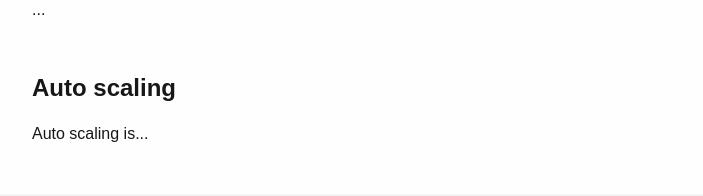
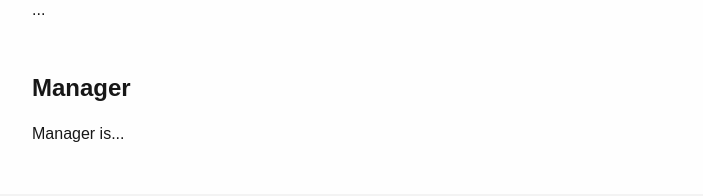
Before and after one commit to FXDROS/fogverse-documentation, a Next.js app: page /documentation in a window 1280 px wide. Shown: the part 11738-11934 px from the top of the page, without its empty margins (416-1119 px from the left). Built offline with nearby package versions, Linux system fonts and the light colour scheme.

Commit message:
feat: initiate manager documentation

```diff
--- a/src/components/pages/documentation/fogvere-advances/auto-scaling.tsx
+++ /dev/null
@@ -1,12 +0,0 @@
-const AutoScaling = () => {
-  return (
-    <div className="mt-12">
-      <div id="auto-scaling" className="text-very-lg font-bold my-4">
-        Auto scaling
-      </div>
-      Auto scaling is...
-    </div>
-  );
-};
-
-export default AutoScaling;
--- a/src/components/pages/documentation/fogvere-advances/index.tsx
+++ b/src/components/pages/documentation/fogvere-advances/index.tsx
@@ -1,4 +1,4 @@
-import AutoScaling from "./auto-scaling";
+import Manager from "./manager";
 
 const FogverseAdvances = () => {
   return (
@@ -7,7 +7,7 @@ const FogverseAdvances = () => {
         More on FogVerse
       </div>
       <div className="text-base">...</div>
-      <AutoScaling />
+      <Manager />
     </div>
   );
 };
--- /dev/null
+++ b/src/components/pages/documentation/fogvere-advances/manager.tsx
@@ -0,0 +1,12 @@
+const Manager = () => {
+  return (
+    <div className="mt-12">
+      <div id="manager" className="text-very-lg font-bold my-4">
+        Manager
+      </div>
+      Manager is...
+    </div>
+  );
+};
+
+export default Manager;
```
